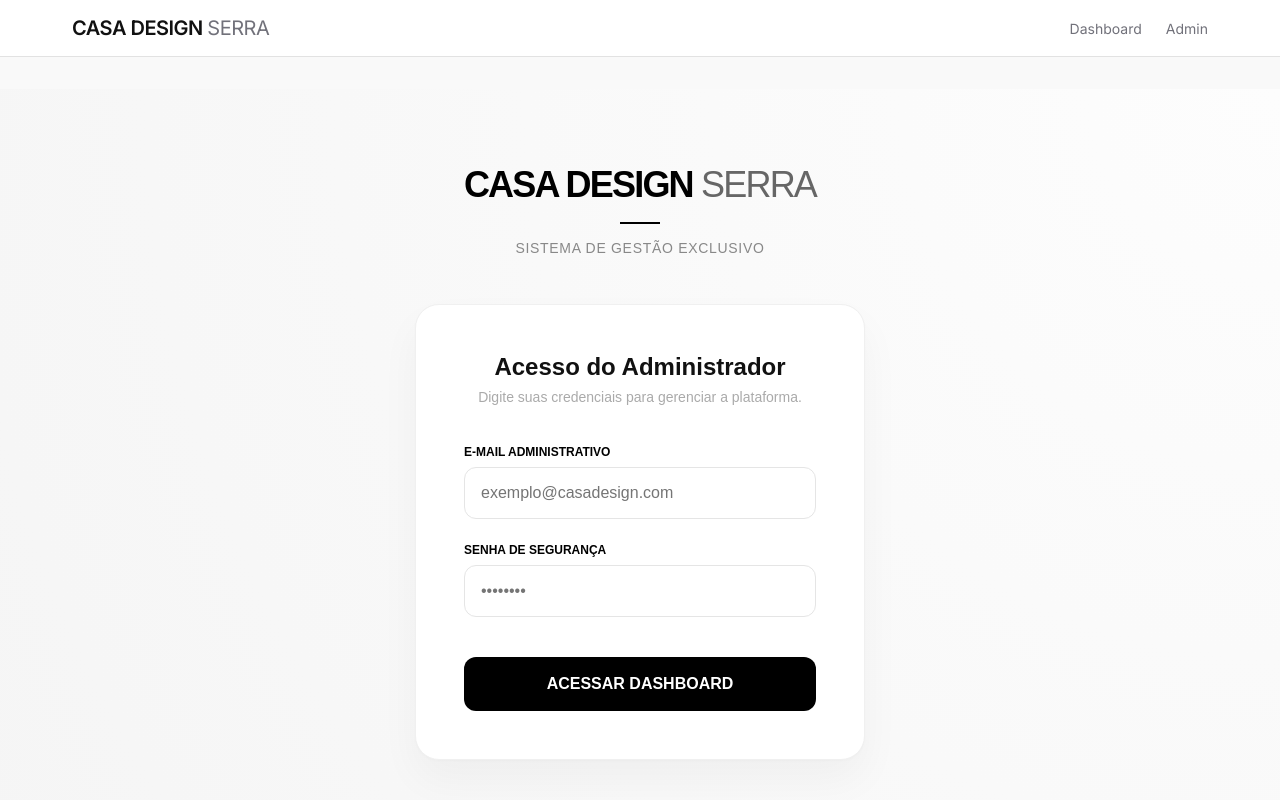
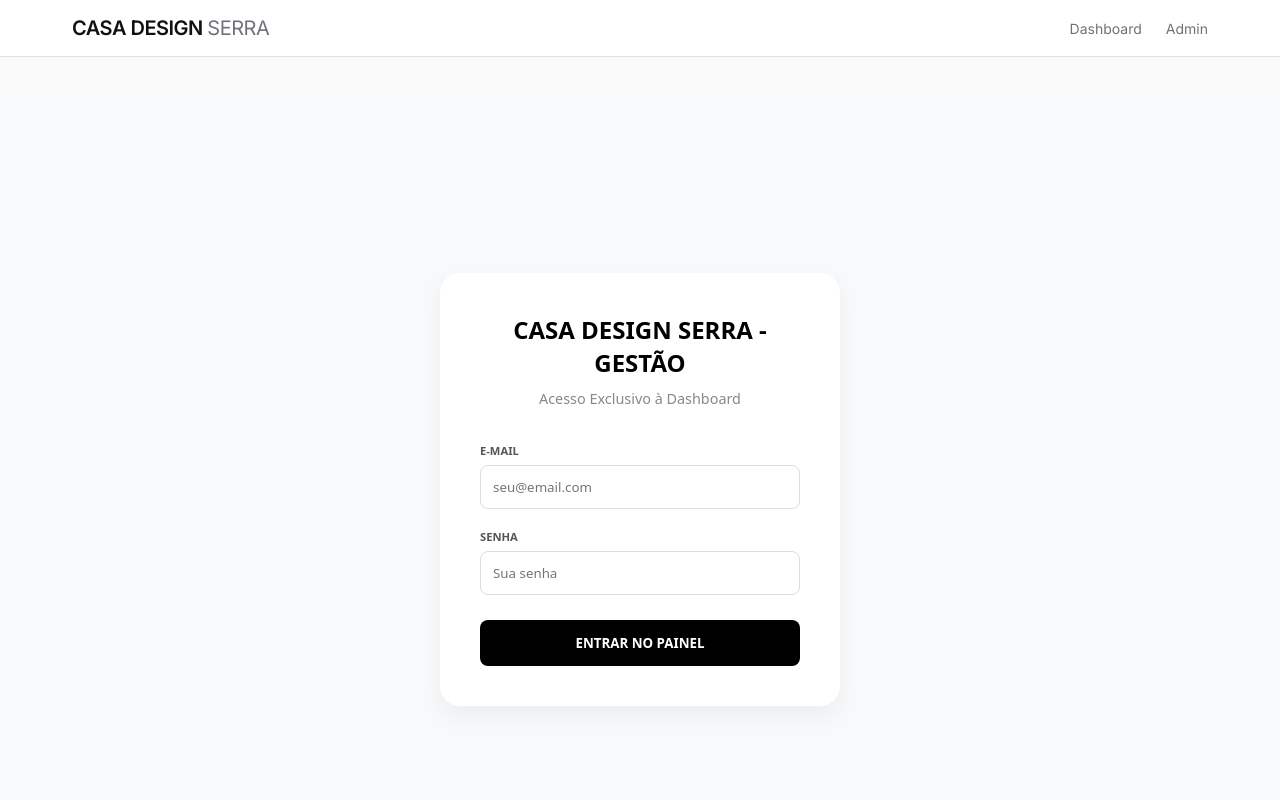
Before and after one commit to Conexaoarq/crm-casa-design-serra, a Next.js app: page /login in a window 1280 px wide. Shown: the top 800 px of the page. Built offline with nearby package versions, Linux system fonts and the light colour scheme.

Commit message:
fix: final forced login update v2

```diff
--- a/app/login/page.tsx
+++ b/app/login/page.tsx
@@ -14,16 +14,18 @@ export default function LoginPage() {
     setLoading(true);
     setError('');
 
+    // Autenticação por credenciais (E-mail e Senha)
     const result = await signIn('credentials', {
       email,
       password,
-      redirect: false, // Vamos tratar o redirecionamento manualmente para dar feedback
+      redirect: false,
     });
 
     if (result?.error) {
-      setError('E-mail ou senha incorretos. Tente novamente.');
+      setError('Credenciais inválidas. Verifique seu e-mail e senha.');
       setLoading(false);
     } else {
+      // Redirecionamento forçado para a área de gestão
       window.location.href = '/admin';
     }
   };
@@ -34,117 +36,64 @@ export default function LoginPage() {
       display: 'flex',
       alignItems: 'center',
       justifyContent: 'center',
-      background: 'radial-gradient(circle at top right, #fdfdfd, #f5f5f5)',
-      padding: '20px',
-      fontFamily: 'sans-serif'
+      backgroundColor: '#f8f9fa',
+      fontFamily: 'system-ui, -apple-system, sans-serif'
     }}>
-      <div style={{ maxWidth: '450px', width: '100%' }}>
-
-        <div style={{ textAlign: 'center', marginBottom: '3rem' }}>
       <div style={{
-            fontWeight: 800,
-            fontSize: '2.25rem',
-            letterSpacing: '-0.05em',
-            color: '#000',
-            textTransform: 'uppercase'
+        maxWidth: '400px',
+        width: '100%',
+        padding: '40px',
+        backgroundColor: '#fff',
+        borderRadius: '20px',
+        boxShadow: '0 10px 25px rgba(0,0,0,0.05)',
+        textAlign: 'center'
       }}>
-            CASA DESIGN <span style={{ fontWeight: 300, color: '#666' }}>SERRA</span>
-          </div>
-          <div style={{
-            height: '2px',
-            width: '40px',
-            backgroundColor: '#000',
-            margin: '1rem auto'
-          }}></div>
-          <p style={{ color: '#888', fontSize: '0.875rem', fontWeight: 500, letterSpacing: '0.05em' }}>
-            SISTEMA DE GESTÃO EXCLUSIVO
-          </p>
-        </div>
-
-        <div style={{
-          backgroundColor: '#ffffff',
-          padding: '3rem',
-          borderRadius: '24px',
-          boxShadow: '0 20px 40px rgba(0,0,0,0.04), 0 1px 3px rgba(0,0,0,0.02)',
-          border: '1px solid #f0f0f0'
-        }}>
-          <h1 style={{ fontSize: '1.5rem', fontWeight: 700, marginBottom: '0.5rem', textAlign: 'center' }}>
-            Acesso do Administrador
-          </h1>
-          <p style={{ color: '#aaa', fontSize: '0.875rem', marginBottom: '2.5rem', textAlign: 'center' }}>
-            Digite suas credenciais para gerenciar a plataforma.
-          </p>
+        <h2 style={{ fontSize: '1.5rem', fontWeight: 800, marginBottom: '10px', color: '#000' }}>CASA DESIGN SERRA - GESTÃO</h2>
+        <p style={{ color: '#888', fontSize: '0.9rem', marginBottom: '30px' }}>Acesso Exclusivo à Dashboard</p>
 
         {error && (
-            <div style={{ padding: '0.75rem', backgroundColor: '#fff1f1', color: '#c00', borderRadius: '8px', fontSize: '0.875rem', marginBottom: '1.5rem', textAlign: 'center', border: '1px solid #ffcccc' }}>
+          <div style={{ padding: '10px', backgroundColor: '#fff0f0', color: '#d00', borderRadius: '8px', fontSize: '0.8rem', marginBottom: '20px', border: '1px solid #ffd0d0' }}>
             {error}
           </div>
         )}
 
-          <form onSubmit={handleSubmit} style={{ display: 'flex', flexDirection: 'column', gap: '1.5rem' }}>
-            <div>
-              <label style={{ display: 'block', fontSize: '0.75rem', fontWeight: 700, color: '#000', marginBottom: '0.5rem', textTransform: 'uppercase' }}>E-mail Administrativo</label>
+        <form onSubmit={handleSubmit} style={{ display: 'flex', flexDirection: 'column', gap: '15px' }}>
+          <div style={{ textAlign: 'left' }}>
+            <label style={{ fontSize: '0.7rem', fontWeight: 700, textTransform: 'uppercase', color: '#555' }}>E-mail</label>
             <input
               type="email"
               required
               value={email}
               onChange={(e) => setEmail(e.target.value)}
-                placeholder="exemplo@casadesign.com"
-                style={{
-                  width: '100%',
-                  padding: '1rem',
-                  borderRadius: '12px',
-                  border: '1px solid #e5e5e5',
-                  fontSize: '1rem',
-                  outline: 'none',
-                  boxSizing: 'border-box'
-                }}
+              placeholder="seu@email.com"
+              style={{ width: '100%', padding: '12px', borderRadius: '8px', border: '1px solid #ddd', marginTop: '5px', boxSizing: 'border-box' }}
             />
           </div>
-
-            <div>
-              <label style={{ display: 'block', fontSize: '0.75rem', fontWeight: 700, color: '#000', marginBottom: '0.5rem', textTransform: 'uppercase' }}>Senha de Segurança</label>
+          <div style={{ textAlign: 'left' }}>
+            <label style={{ fontSize: '0.7rem', fontWeight: 700, textTransform: 'uppercase', color: '#555' }}>Senha</label>
             <input
               type="password"
               required
               value={password}
               onChange={(e) => setPassword(e.target.value)}
-                placeholder="••••••••"
-                style={{
-                  width: '100%',
-                  padding: '1rem',
-                  borderRadius: '12px',
-                  border: '1px solid #e5e5e5',
-                  fontSize: '1rem',
-                  outline: 'none',
-                  boxSizing: 'border-box'
-                }}
+              placeholder="Sua senha"
+              style={{ width: '100%', padding: '12px', borderRadius: '8px', border: '1px solid #ddd', marginTop: '5px', boxSizing: 'border-box' }}
             />
           </div>
-
           <button type="submit" style={{
             width: '100%',
-              padding: '1.125rem',
-              borderRadius: '12px',
+            padding: '14px',
+            borderRadius: '8px',
             backgroundColor: '#000',
             color: '#fff',
-              fontSize: '1rem',
             fontWeight: 700,
-              cursor: 'pointer',
             border: 'none',
-              marginTop: '1rem',
-              transition: 'opacity 0.2s'
+            marginTop: '10px',
+            cursor: 'pointer'
           }} disabled={loading}>
-              {loading ? 'AUTENTICANDO...' : 'ACESSAR DASHBOARD'}
+            {loading ? 'AUTENTICANDO...' : 'ENTRAR NO PAINEL'}
           </button>
         </form>
-        </div>
-
-        <div style={{ textAlign: 'center', marginTop: '2.5rem' }}>
-          <p style={{ color: '#bbb', fontSize: '0.75rem', letterSpacing: '0.025em' }}>
-            CASA DESIGN SERRA • CRM EXCLUSIVO • 2024
-          </p>
-        </div>
       </div>
     </div>
   );
```
Lines whose indentation alone changed are shown as unchanged.
